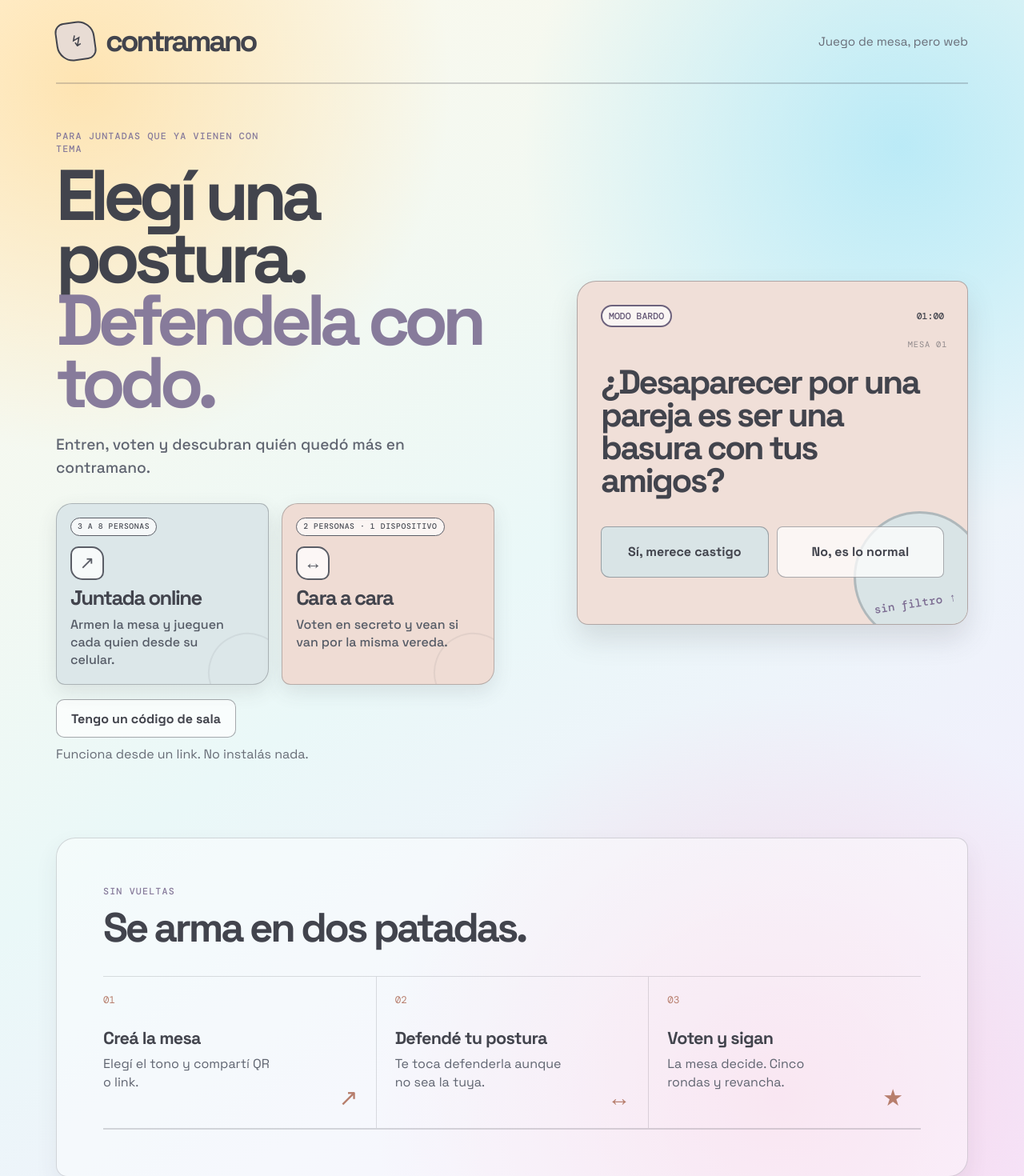
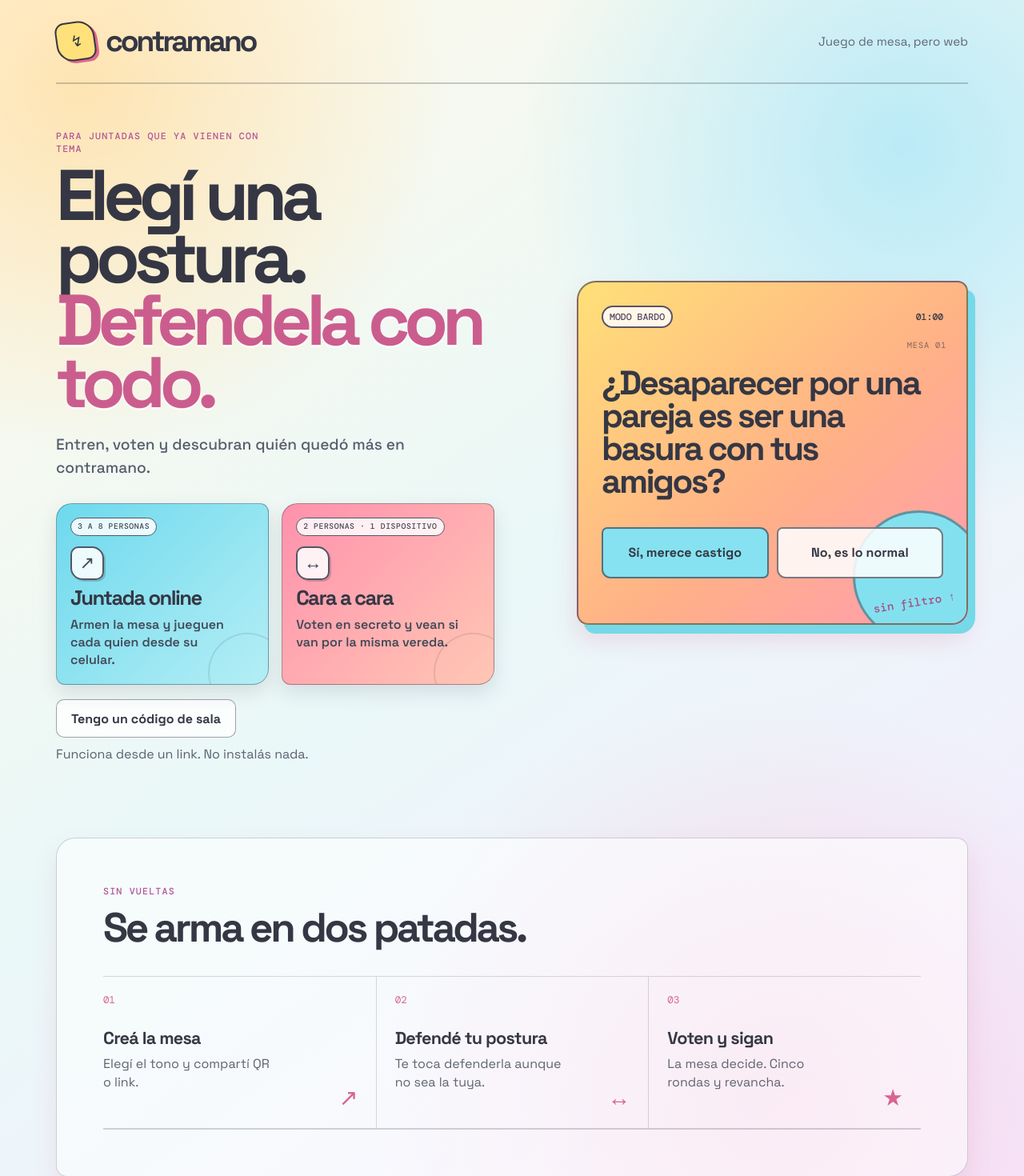
Before and after one commit to Santiagoecrespo/Contramano, a React (Vite) app: page / in a window 1280 px wide. Shown: the top 1470 px of the page at 80% size. Built offline with nearby package versions, Linux system fonts and the light colour scheme; no server answers.

Commit message:
style: revive landing color palette

```diff
--- a/src/styles.css
+++ b/src/styles.css
@@ -711,46 +711,46 @@ body:has(.landing-page) {
 .landing-page .steps p { color: #5f516d; }
 .landing-page .steps article > span { color: #d96d27; }
 
-/* Landing: una paleta mate y tipografía más tranquila sobre el mismo fondo. */
-.app-shell:has(.landing-page) .site-header { border-bottom-color: rgb(65 68 77 / 23%); }
-.app-shell:has(.landing-page) .brand { color: #42444d; }
-.app-shell:has(.landing-page) .brand-mark { border-color: #42444d; background: #e8dcd4; box-shadow: none; }
-.app-shell:has(.landing-page) .header-note { color: #696d78; font-size: .95rem; }
-.landing-page .hero-copy, .landing-page .how-it-works { color: #42444d; }
-.landing-page .eyebrow, .landing-page .how-it-works .eyebrow { color: #877b9b; }
-.landing-page .hero h1 em { color: #877b9b; text-shadow: none; }
-.landing-page .hero-text { color: #5f6470; font-size: clamp(1.05rem, 1.8vw, 1.2rem); font-weight: 500; line-height: 1.5; }
-.landing-page .hero::before { border-color: rgb(135 123 155 / 36%); background: rgb(214 207 225 / 62%); box-shadow: none; }
-.landing-page .hero::after { border-color: rgb(190 131 111 / 32%); background: rgb(240 217 207 / 58%); box-shadow: none; }
-.landing-page .mode-card { border: 1px solid rgb(65 68 77 / 32%); box-shadow: 0 9px 24px rgb(63 67 77 / 12%); color: #42444d; }
-.landing-page .mode-online { background: #dce7e9; }
-.landing-page .mode-duel { background: #efdcd4; }
-.landing-page .mode-card::after { border-color: rgb(65 68 77 / 28%); opacity: .28; }
-.landing-page .mode-card:hover { transform: translateY(-3px) rotate(-.25deg); box-shadow: 0 14px 28px rgb(135 123 155 / 21%); }
-.landing-page .mode-duel:hover { transform: translateY(-3px) rotate(.25deg); box-shadow: 0 14px 28px rgb(190 131 111 / 20%); }
-.landing-page .mode-chip { border: 1px solid #5a5d66; background: rgb(255 255 255 / 72%); color: #4b4e57; }
-.landing-page .mode-icon { border-color: #5a5d66; background: rgb(255 255 255 / 78%); box-shadow: none; color: #5a5d66; }
+/* Landing: colores pastel vivos, sin recuperar el azul oscuro del juego. */
+.app-shell:has(.landing-page) .site-header { border-bottom-color: rgb(53 55 68 / 26%); }
+.app-shell:has(.landing-page) .brand { color: #353744; }
+.app-shell:has(.landing-page) .brand-mark { border-color: #353744; background: #ffe17c; box-shadow: 3px 3px 0 #df668e; }
+.app-shell:has(.landing-page) .header-note { color: #626776; font-size: .95rem; }
+.landing-page .hero-copy, .landing-page .how-it-works { color: #353744; }
+.landing-page .eyebrow, .landing-page .how-it-works .eyebrow { color: #b45698; }
+.landing-page .hero h1 em { color: #cb5d8e; text-shadow: 0 3px 0 rgb(255 255 255 / 62%); }
+.landing-page .hero-text { color: #555d6d; font-size: clamp(1.05rem, 1.8vw, 1.2rem); font-weight: 500; line-height: 1.5; }
+.landing-page .hero::before { border-color: rgb(107 215 235 / 58%); background: rgb(116 218 237 / 47%); box-shadow: 0 0 0 9px rgb(116 218 237 / 13%); }
+.landing-page .hero::after { border-color: rgb(223 102 142 / 46%); background: rgb(255 166 183 / 52%); box-shadow: 0 0 0 7px rgb(255 166 183 / 12%); }
+.landing-page .mode-card { border: 1px solid rgb(53 55 68 / 40%); box-shadow: 0 10px 24px rgb(53 55 68 / 13%); color: #353744; }
+.landing-page .mode-online { background: linear-gradient(135deg, #6dd9ed, #b4eef5); }
+.landing-page .mode-duel { background: linear-gradient(135deg, #ff91ad, #ffc7b4); }
+.landing-page .mode-card::after { border-color: rgb(53 55 68 / 34%); opacity: .36; }
+.landing-page .mode-card:hover { transform: translateY(-4px) rotate(-.35deg); box-shadow: 0 16px 30px rgb(89 183 206 / 26%); }
+.landing-page .mode-duel:hover { transform: translateY(-4px) rotate(.35deg); box-shadow: 0 16px 30px rgb(220 91 133 / 25%); }
+.landing-page .mode-chip { border: 1px solid #545565; background: rgb(255 255 255 / 84%); color: #454756; }
+.landing-page .mode-icon { border-color: #545565; background: rgb(255 255 255 / 87%); box-shadow: 2px 2px 0 rgb(53 55 68 / 23%); color: #454756; }
 .landing-page .mode-card-title { font-size: clamp(1.45rem, 2vw, 1.72rem); }
-.landing-page .mode-card small { color: #555b66; font-size: 1rem; font-weight: 500; line-height: 1.38; }
-.landing-page .hero-actions .button { border: 1px solid rgb(65 68 77 / 46%); background: rgb(255 255 255 / 68%); color: #42444d; font-size: 1rem; }
-.landing-page .microcopy { color: #676c76; font-size: 1rem; }
-.landing-page .hero-debate-card { border: 1px solid rgb(65 68 77 / 37%); background: #f0dfd8; box-shadow: 0 18px 35px rgb(65 68 77 / 15%); transform: rotate(1.8deg) translateY(-5px); }
-.landing-page .hero-debate-card::before { border-color: rgb(65 68 77 / 28%); background: #d9e4e6; }
-.landing-page .hero-debate-card .prompt-topline, .landing-page .hero-debate-card > p { color: #42444d; }
-.landing-page .hero-debate-card .tag { border-color: #6d627d; background: rgb(255 255 255 / 70%); color: #625574; }
-.landing-page .hero-debate-card .card-edition { color: rgb(65 68 77 / 55%); }
-.landing-page .hero-debate-card .sides span { border: 1px solid rgb(65 68 77 / 43%); background: rgb(255 255 255 / 72%); color: #42444d; font-size: 1rem; }
-.landing-page .hero-debate-card .sides span:first-child { background: #d9e4e6; }
-.landing-page .hero-debate-card .scribble { color: #7b6b91; }
-.landing-page .how-it-works { padding: clamp(34px, 5vw, 58px); border: 1px solid rgb(65 68 77 / 20%); border-radius: 24px 14px 24px 14px; background: rgb(255 255 255 / 43%); box-shadow: 0 12px 28px rgb(65 68 77 / 8%); }
-.landing-page .how-it-works h2 { max-width: 620px; color: #42444d; font-size: clamp(2.35rem, 4vw, 3.3rem); line-height: 1; }
-.landing-page .how-it-works, .landing-page .steps { border-color: rgb(65 68 77 / 20%); }
-.landing-page .steps article, .landing-page .steps article + article { border-color: rgb(65 68 77 / 17%); }
-.landing-page .steps b, .landing-page .steps article > span { color: #b77e6d; }
+.landing-page .mode-card small { color: #424957; font-size: 1rem; font-weight: 600; line-height: 1.38; }
+.landing-page .hero-actions .button { border: 1px solid rgb(53 55 68 / 46%); background: rgb(255 255 255 / 76%); color: #353744; font-size: 1rem; }
+.landing-page .microcopy { color: #596170; font-size: 1rem; }
+.landing-page .hero-debate-card { border: 2px solid rgb(53 55 68 / 60%); background: linear-gradient(138deg, #ffe078, #ffb087 57%, #ff9cb2); box-shadow: 9px 11px 0 #75d9e8, 0 17px 31px rgb(211 89 134 / 20%); transform: rotate(1.8deg) translateY(-5px); }
+.landing-page .hero-debate-card::before { border-color: rgb(53 55 68 / 46%); background: #83e1ef; }
+.landing-page .hero-debate-card .prompt-topline, .landing-page .hero-debate-card > p { color: #353744; }
+.landing-page .hero-debate-card .tag { border-color: #5b526d; background: rgb(255 255 255 / 82%); color: #554766; }
+.landing-page .hero-debate-card .card-edition { color: rgb(53 55 68 / 62%); }
+.landing-page .hero-debate-card .sides span { border: 2px solid rgb(53 55 68 / 65%); background: rgb(255 255 255 / 86%); color: #353744; font-size: 1rem; }
+.landing-page .hero-debate-card .sides span:first-child { background: #86e2f0; }
+.landing-page .hero-debate-card .scribble { color: #a64f85; }
+.landing-page .how-it-works { padding: clamp(34px, 5vw, 58px); border: 1px solid rgb(223 102 142 / 35%); border-radius: 24px 14px 24px 14px; background: rgb(255 255 255 / 55%); box-shadow: 0 15px 31px rgb(213 97 143 / 14%); }
+.landing-page .how-it-works h2 { max-width: 620px; color: #353744; font-size: clamp(2.35rem, 4vw, 3.3rem); line-height: 1; }
+.landing-page .how-it-works, .landing-page .steps { border-color: rgb(53 55 68 / 22%); }
+.landing-page .steps article, .landing-page .steps article + article { border-color: rgb(53 55 68 / 18%); }
+.landing-page .steps b, .landing-page .steps article > span { color: #d76491; }
 .landing-page .steps h3 { font-size: 1.35rem; }
 .landing-page .steps p { color: #5f6470; font-size: 1rem; line-height: 1.48; }
-.landing-cursor { border-color: #5a5d66; background: #e8dcd4; color: #4b4e57; }
-.landing-cursor.is-active { background: #f5f2ef; box-shadow: 0 0 0 3px rgb(135 123 155 / 18%); }
+.landing-cursor { border-color: #545565; background: #ffe17c; color: #454756; }
+.landing-cursor.is-active { background: #fff9ed; box-shadow: 0 0 0 3px rgb(223 102 142 / 24%); }
 
 @media (max-width: 760px) {
   .app-shell:has(.landing-page) .header-note { font-size: .78rem; }
```
